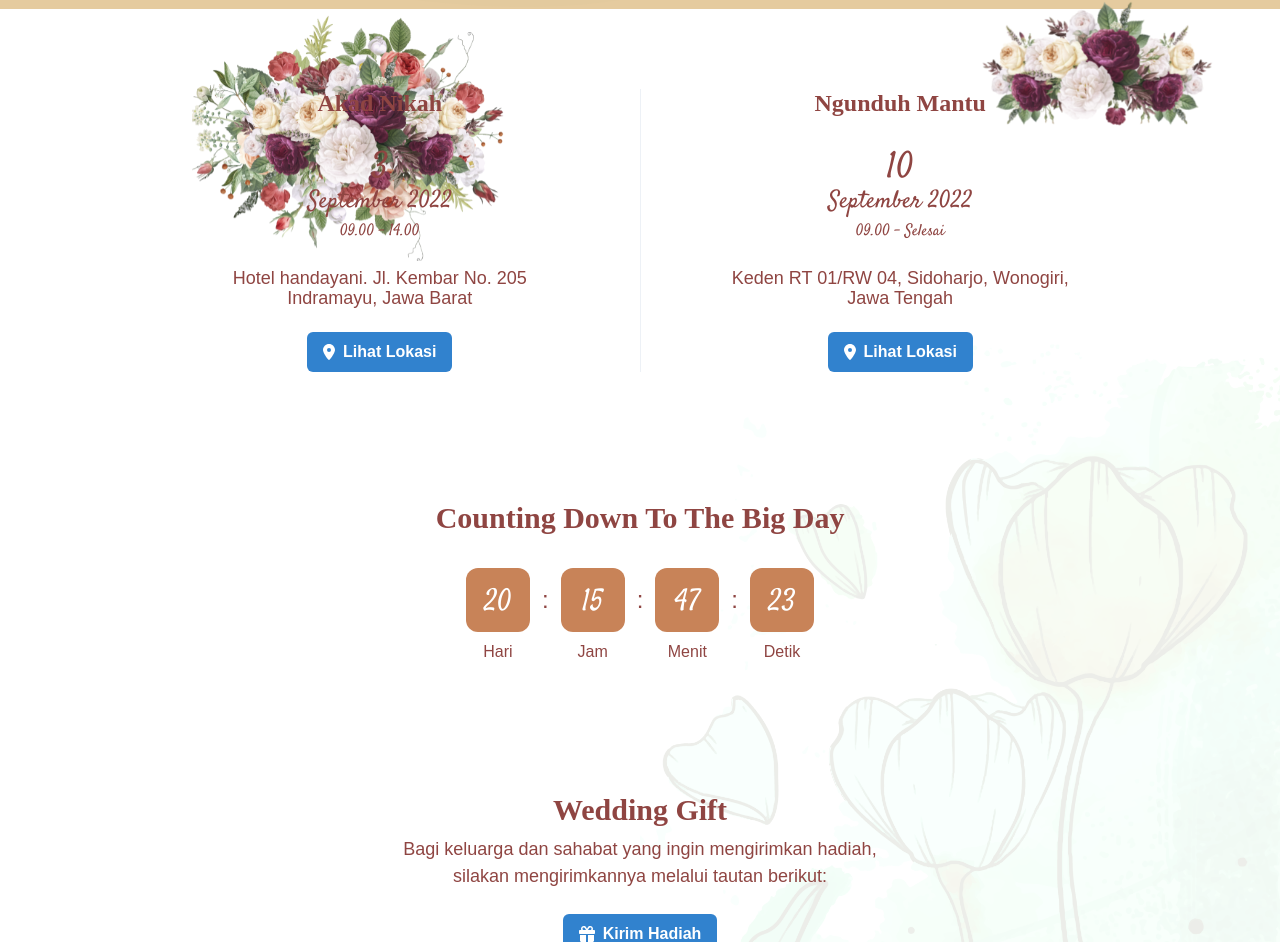
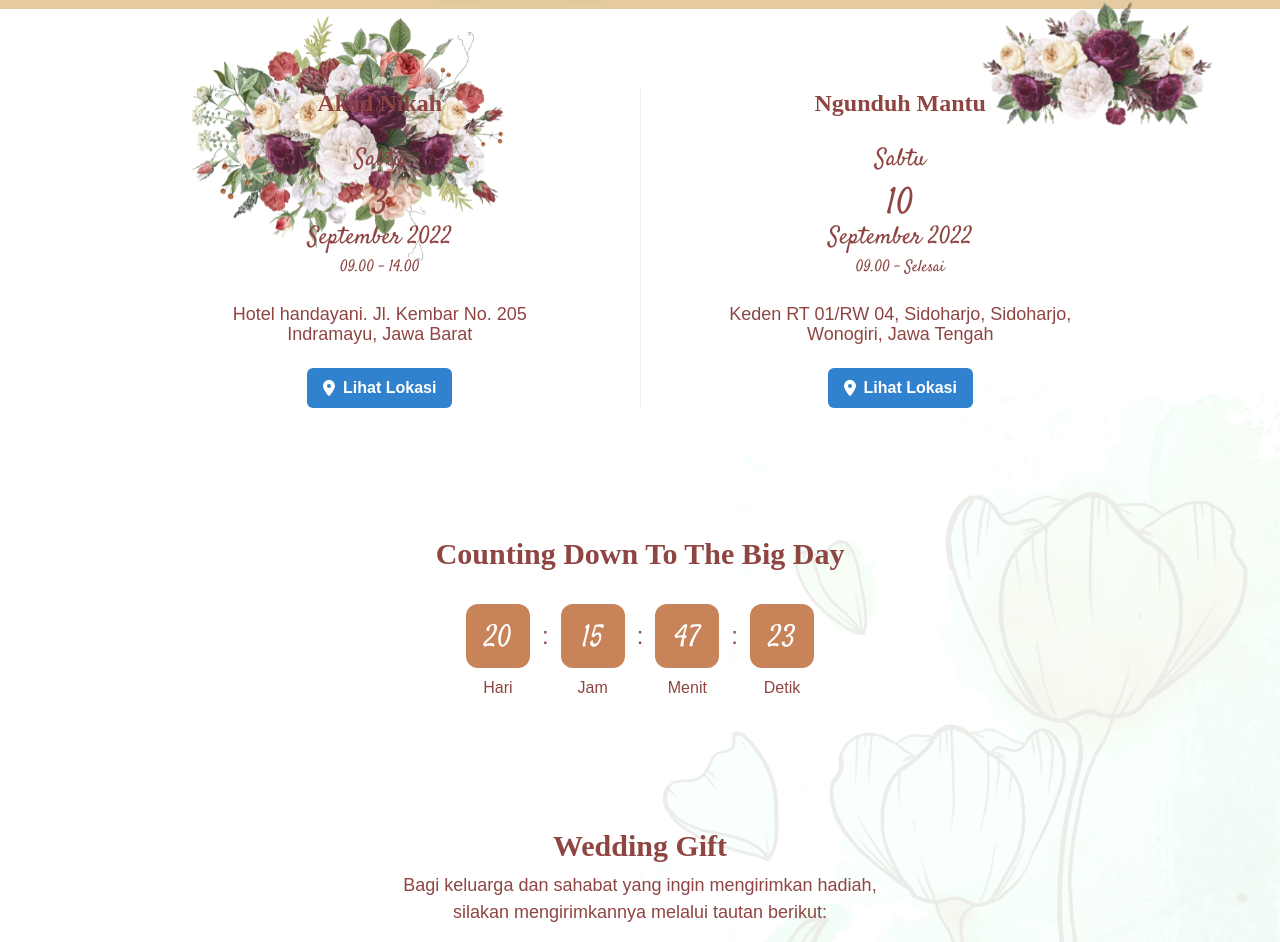
Before and after one commit to raharditya/wedding-template-1, a Next.js app: page /addin-anis/ in a window 1280 px wide. Shown: the part 1421-2363 px from the top of the page. Built offline with nearby package versions, Linux system fonts and the light colour scheme; no server answers; the database is empty; a web font is replaced by a local one.

Commit message:
Add event day

```diff
--- a/components/EventCard.tsx
+++ b/components/EventCard.tsx
@@ -5,6 +5,7 @@ import { FontAwesomeIcon } from '@fortawesome/react-fontawesome';
 
 type EventCardProps = {
   title: string;
+  day: string;
   date: string;
   subDate: string;
   time: string;
@@ -12,11 +13,12 @@ type EventCardProps = {
   mapUrl: string;
 };
 
-const EventCard = ({ title, date, subDate, time, place, mapUrl }: EventCardProps) => {
+const EventCard = ({ title, day, date, subDate, time, place, mapUrl }: EventCardProps) => {
   return (
     <VStack spacing="6" minW="xs" textAlign="center" color="main" w="full">
       <Heading fontSize="2xl">{title}</Heading>
       <Box fontFamily="Satisfy">
+        <Text fontSize="2xl">{day}</Text>
         <Text mb="-3" fontSize="4xl">
           {date}
         </Text>
--- a/components/sections/EventSection.tsx
+++ b/components/sections/EventSection.tsx
@@ -55,6 +55,7 @@ const EventSection = ({ clientTransitionHeight, guestBookTransitionHeight }: Eve
             >
               <EventCard
                 title="Akad Nikah"
+                day="Sabtu"
                 date="3"
                 subDate="September 2022"
                 time="09.00 - 14.00"
@@ -64,10 +65,11 @@ const EventSection = ({ clientTransitionHeight, guestBookTransitionHeight }: Eve
               <Divider orientation={isMobile ? 'horizontal' : 'vertical'} />
               <EventCard
                 title="Ngunduh Mantu"
+                day="Sabtu"
                 date="10"
                 subDate="September 2022"
                 time="09.00 - Selesai"
-                place="Keden RT 01/RW 04, Sidoharjo, Wonogiri, Jawa Tengah"
+                place="Keden RT 01/RW 04, Sidoharjo, Sidoharjo, Wonogiri, Jawa Tengah"
                 mapUrl="https://maps.app.goo.gl/5Zbcz2BafQ9U5CZe6"
               />
             </SimpleGrid>
```
